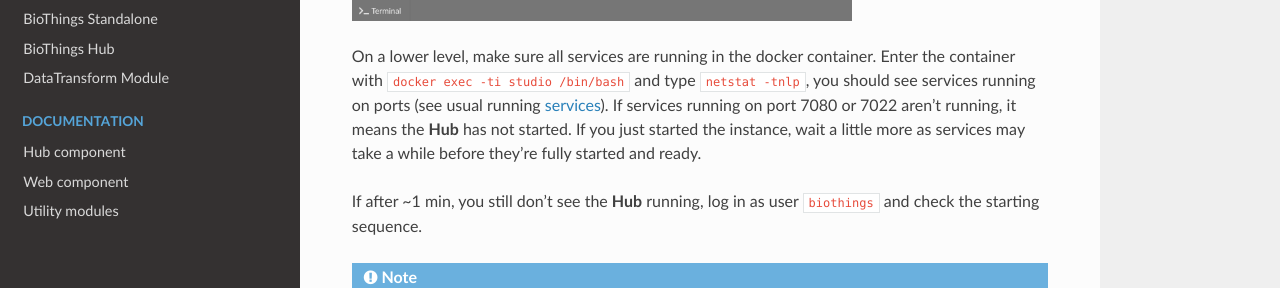
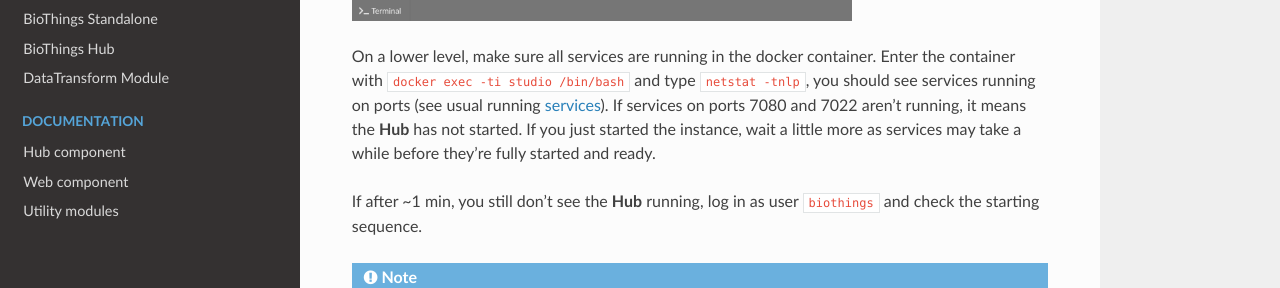
Before and after one commit to biothings/biothings.api, a Sphinx documentation site: the page built from docs/doc/studio_tutorial.rst, in a window 1280 px wide and 900 px high, scrolled down 37800 px. Shown: the part 162-450 px from the top of the window. Built offline with Sphinx 7.4.7 and the Read the Docs theme 2.0.0, drawn with Linux system fonts in a browser that asks for light colours.

Commit message:
A few more fixes

```diff
--- a/docs/doc/studio_guide.rst
+++ b/docs/doc/studio_guide.rst
@@ -249,7 +249,7 @@
    :width: 100%
 
 All parameters must be entered in a JSON format. Ex: double quotes for strings, square brackets to define lists, etc. A changed parameter can be saved using
-the "Save" button, available for each parameter. The "Reset" button can be used to switch it backto the original default value that was defined in the configuration files.
+the "Save" button, available for each parameter. The "Reset" button can be used to switch it back to the original default value that was defined in the configuration files.
 
 Ex: Update Hub's name
 
@@ -364,7 +364,7 @@
 
 
 
-``self`` refers to the actual dumper instance, which is one of either a ``biothings.hub.dataload.dumper.HTTPDumper`` or a ``biothings.hub.dataload.dumper.FTPDumper``, depending
+``self`` refers to the actual dumper instance of either ``biothings.hub.dataload.dumper.HTTPDumper`` or ``biothings.hub.dataload.dumper.FTPDumper``, depending
 on the protocol. All properties and methods from the instance are available, specifically:
 
   * ``self.client``, the actual underlying client used to download files, which is either a ``request.Session`` or a ``ftplib.FTP`` instance, and should be preferred
--- a/docs/doc/studio_tutorial.rst
+++ b/docs/doc/studio_tutorial.rst
@@ -1196,7 +1196,7 @@
 
 On a lower level, make sure all services are running in the docker container. Enter the container with
 ``docker exec -ti studio /bin/bash`` and type ``netstat -tnlp``, you should see services running on ports
-(see usual running `services <studio_guide.html#services-check>`_). If services running on port 7080 or 7022 aren't running, it means the
+(see usual running `services <studio_guide.html#services-check>`_). If services on ports 7080 and 7022 aren't running, it means the
 **Hub** has not started. If you just started the instance, wait a little more as services may take a while
 before they're fully started and ready.
 
```
